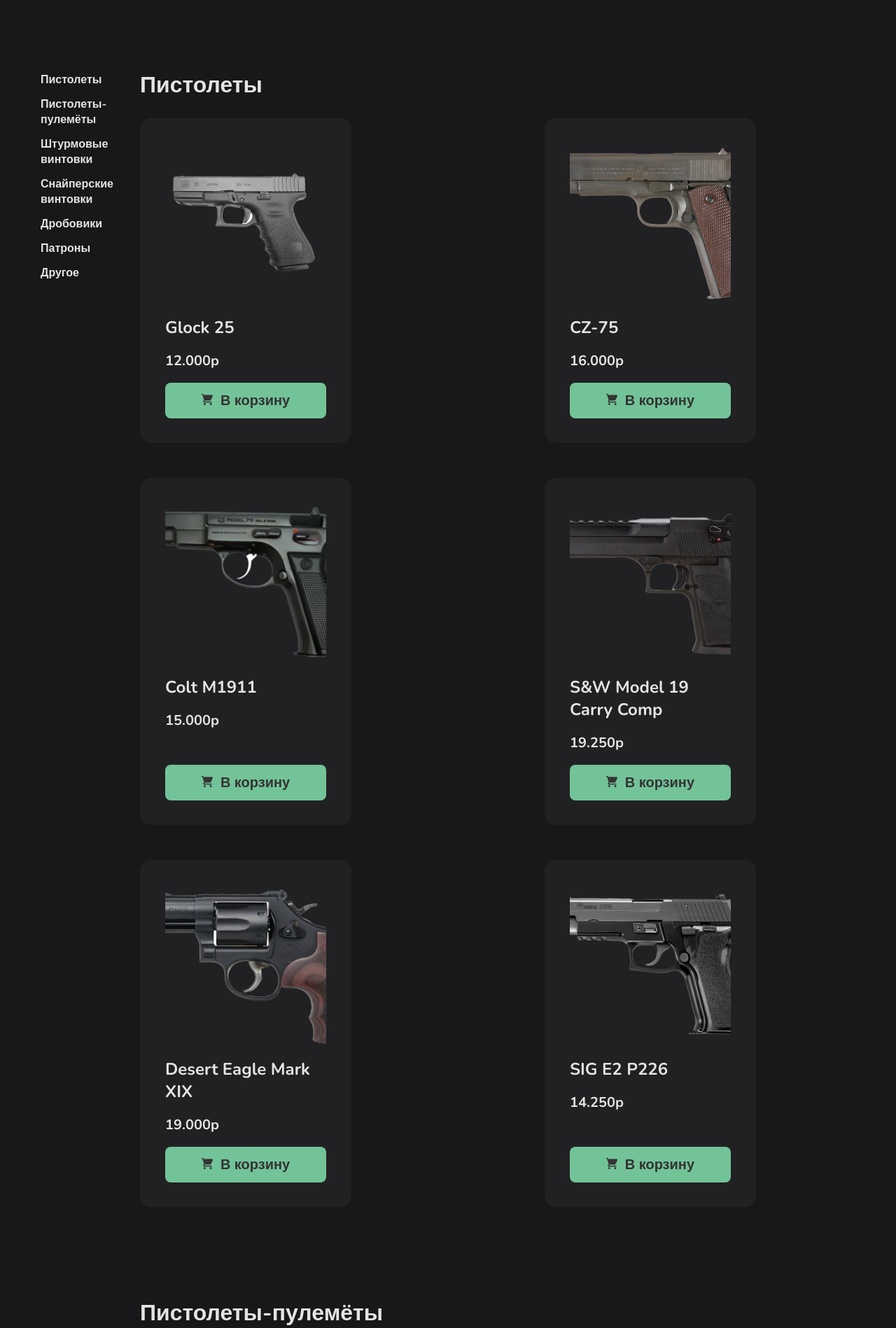
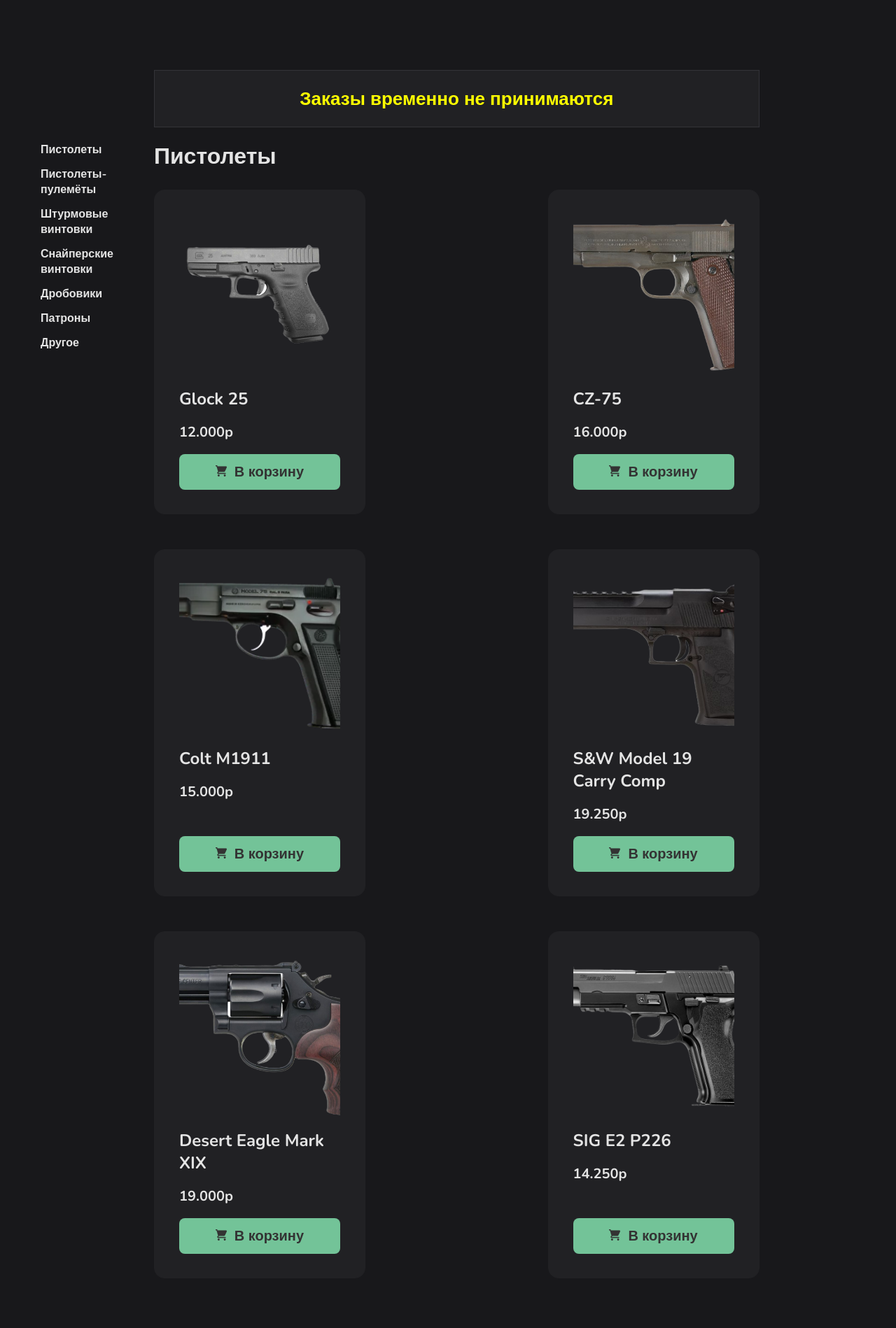
Before and after one commit to KillerBunny031/Eagle-site, a PHP site: page /pages/shop.html in a window 1280 px wide. Shown: the part 41-1939 px from the top of the page at 70% size. Run offline with PHP 8.4, Linux system fonts and the light colour scheme.

Commit message:
Иконки страниц

```diff
--- a/index.html
+++ b/index.html
@@ -5,6 +5,7 @@
     <meta name="viewport" content="width=device-width, initial-scale=1.0">
     <title>Eagle | Главная</title>
     <link rel="stylesheet" href="index_style.css">
+    <link rel="icon" href="/images/Eagle_icon.png" type="image/x-icon">
 </head>
 <body>
 
--- a/pages/account.html
+++ b/pages/account.html
@@ -5,6 +5,7 @@
     <meta name="viewport" content="width=device-width, initial-scale=1.0">
     <title>Eagle | Профиль</title>
     <link rel="stylesheet" href="../styles/account.css">
+    <link rel="icon" href="/images/Eagle_icon.png" type="image/x-icon">
 </head>
 <body>
 
--- a/pages/contacts.html
+++ b/pages/contacts.html
@@ -5,6 +5,7 @@
     <meta name="viewport" content="width=device-width, initial-scale=1.0">
     <title>Eagle | Контакты</title>
     <link rel="stylesheet" href="../styles\contacts_style.css">
+    <link rel="icon" href="/images/Eagle_icon.png" type="image/x-icon">
 </head>
 <body>
 
--- a/pages/employment.html
+++ b/pages/employment.html
@@ -5,6 +5,7 @@
     <meta name="viewport" content="width=device-width, initial-scale=1.0">
     <title>Eagle | Трудоустройство</title>
     <link rel="stylesheet" href="../styles\employment_style.css">
+    <link rel="icon" href="/images/Eagle_icon.png" type="image/x-icon">
 </head>
 <body>
 
--- a/pages/login.html
+++ b/pages/login.html
@@ -7,6 +7,7 @@
     <link rel="stylesheet" href="https://cdnjs.cloudflare.com/ajax/libs/font-awesome/6.4.2/css/all.min.css">
     <link rel="stylesheet" href="../styles/login_style.css">
     <title>Eagle | Вход в аккаунт</title>
+    <link rel="icon" href="/images/Eagle_icon.png" type="image/x-icon">
 </head>
 
 <body>
--- a/pages/shooting_range.html
+++ b/pages/shooting_range.html
@@ -5,6 +5,7 @@
     <meta name="viewport" content="width=device-width, initial-scale=1.0">
     <title>Eagle | Тир</title>
     <link rel="stylesheet" href="../styles\shooting_range_style.css">
+    <link rel="icon" href="/images/Eagle_icon.png" type="image/x-icon">
 </head>
 <body>
 
--- a/pages/shop.html
+++ b/pages/shop.html
@@ -5,6 +5,7 @@
     <meta name="viewport" content="width=device-width, initial-scale=1.0">
     <title>Eagle | Магазин</title>
     <link rel="stylesheet" href="../styles/shop_style.css">
+    <link rel="icon" href="/images/Eagle_icon.png" type="image/x-icon">
 
 </head>
 <body>
@@ -40,9 +41,12 @@
                 </div>
             </aside>
 
-            <div class="void-1"></div>
+
 
             <main>
+                <div class="warning">
+                    <span>Заказы временно не принимаются</span>
+                </div>
                 <div class="category-container">
                     <h2>Пистолеты</h2>
                     <div class="cards-container">
@@ -230,7 +234,7 @@
                 </div>
             </main>
 
-            <div class="void-2"></div>
+            <div class="void-3"></div>
         </div>
     </div>
 
--- a/styles/shop_style.css
+++ b/styles/shop_style.css
@@ -150,21 +150,18 @@ aside {
     margin-top: 100px;
 }
 
-.void-1 {
-    width: 206px;
-    margin-top: 100px;
-}
-
-.void-2 {
-    width: 206px;
+.void-3 {
+    width: 200px;
     margin-top: 100px;
 }
 
 .move-container {
     display: flex;
     flex-direction: column;
-    position: fixed;
+    position: sticky;
     max-width: 206px;
+    margin-top: 100px;
+    top: 10%;
 }
 
 @media (max-width: 1600px) {
@@ -211,6 +208,20 @@ main {
     main {
         margin: 0 10px;
     }
+}
+
+.warning {
+    background-color: #212124;
+    border: solid 1px #333338;
+    height: 80px;
+    display: flex;
+    margin-bottom: 20px;
+}
+
+.warning span {
+    margin: auto;
+    font-size: 26px;
+    color: yellow;
 }
 
 .category-container:not(:last-child) {
```
Also changed, not shown: images/Eagle_icon.png (added).
